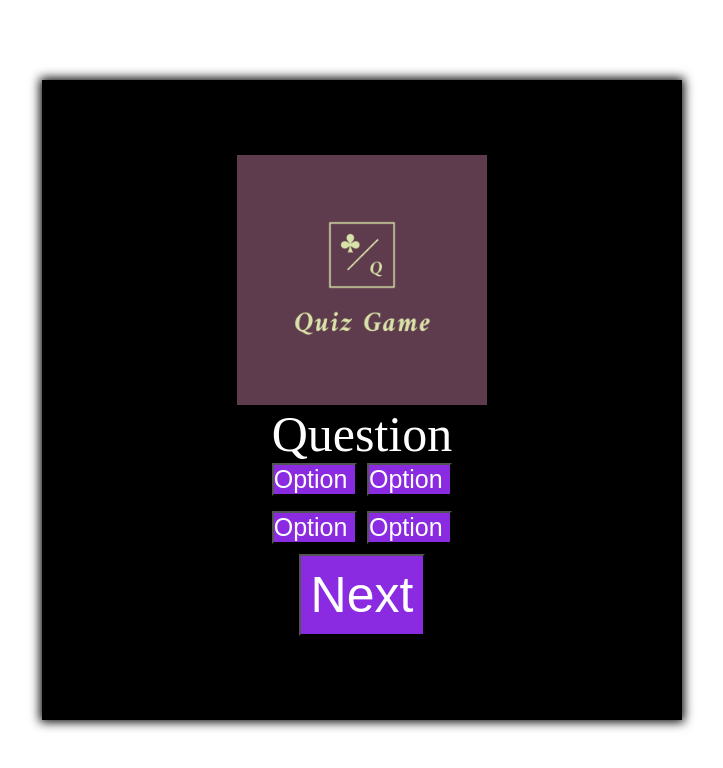
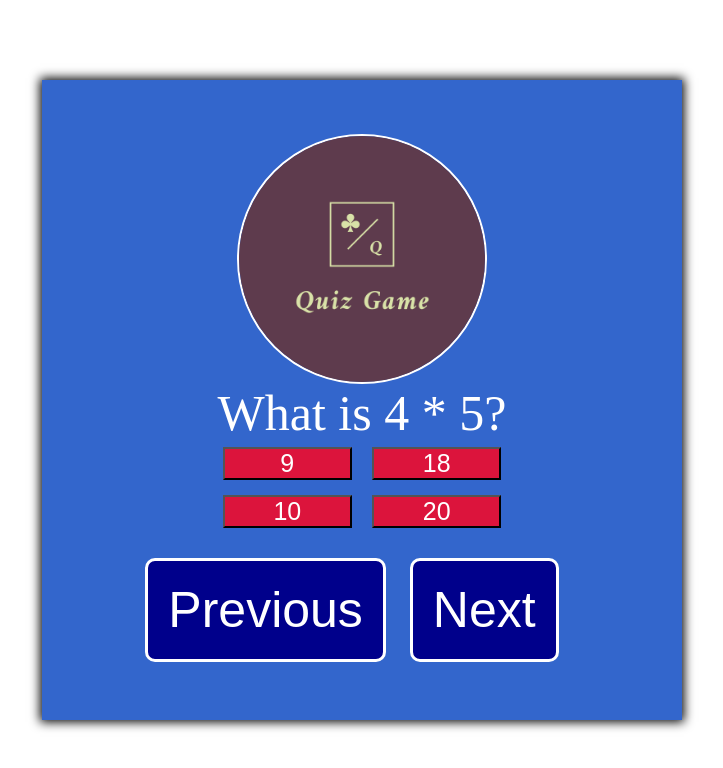
Before and after one commit to eriknyberg91/Quiz-Game, a plain HTML site: page index.html in a window 1280 px wide. Both pictures are taken after a click on the button "Start". Shown: the whole page, without its empty margins (278-1001 px from the left). Drawn offline with Linux system fonts and the light colour scheme.

Commit message:
Answers-array, css

```diff
--- a/css/quizstyle.css
+++ b/css/quizstyle.css
@@ -2,6 +2,7 @@
     box-sizing: border-box;
     padding: 0;
     margin: 0;
+
 }
 
 .container {
@@ -14,7 +15,7 @@
 }
 
 .container #quiz-box {
-    background: black;
+    background: #3366cc;
     width: 80vh;
     height: 80vh;
     color: black;
@@ -26,9 +27,14 @@
 
 }
 
+
+
 .container #quiz-box #quiz-question {
+    display: flex;
     font-size: 50px;
     color: #fff;
+    justify-content: center;
+    align-items: center;
 
 }
 
@@ -38,30 +44,53 @@
     row-gap: 5px;
     column-gap: 10px;
 
+
 }
 
 
 
-button {
-    background-color: blueviolet;
+#quiz-options button {
+    background-color:crimson;
     color: #fff;
     font-size: 25px;
-    display: flex;
-    margin-bottom: 10px;
+    cursor: pointer;
+    margin: 5px 5px;
+}
+
+#quiz-options button:hover {
+    background-color: #fff;
+    color: crimson;
 }
 
 .hide {
     display: none;
 }
 
+#controller-container {
+    margin: 5px 5px;
+}
+
 #controller-container button {
-    display: flex;
+    background-color:darkblue;
+    color: #fff;
     font-size: 50px;
-    padding: 10px;
+    padding: 20px;
+    cursor: pointer;
+    margin-top: 20px;
+    margin-right: 20px;
+    border-radius: 10px;
+    border: 3px solid white;
+
+}
+
+#controller-container button:hover {
+    background-color: #fff;
+    color: darkblue;
 }
 
 #quiz-box img {
     width: 250px;
-
+    border-radius: 150px;
+    border: 2px solid #fff;
 
 }
--- a/index.html
+++ b/index.html
@@ -6,6 +6,7 @@
     <meta name="viewport" content="width=device-width, initial-scale=1.0">
     <link rel="stylesheet" href="./css/quizstyle.css">
     <title>Quiz Game</title>
+
 </head>
 <body>
     <div class="container">
@@ -14,15 +15,16 @@
             <div id = "question-answer-box" class = "hide">
                 <div id = "quiz-question">Question</div>
                 <div id = "quiz-options">
-                    <button class = "button">Option</button>
-                    <button class = "button">Option</button>
-                    <button class = "button">Option</button>
-                    <button class = "button">Option</button>
+                    <button id = "answer-button-one">Options</button>
+                    <button id = "answer-button-two">Options</button>
+                    <button id = "answer-button-three">Options</button>
+                    <button id = "answer-button-four">Options</button>
                 </div>
             </div>
             <div id = "controller-container">
             <button id = "start-button">Start</button>
-            <button id = "next-question">Next</button>
+            <button id = "previous-question" class = "hide">Previous</button>
+            <button id = "next-question" class = "hide">Next</button>
             </div>
         </div>
     </div>
--- a/script/quizscript.js
+++ b/script/quizscript.js
@@ -1,64 +1,78 @@
-const textTest = document.getElementById('quiz-question')
+const textTest = document.getElementById("quiz-question");
 
-const questionanswerBox = document.getElementById('question-answer-box')
-const questionAsked = document.getElementById('quiz-question')
-const answersGiven = document.getElementById('button')
-const optionButtons = document.getElementById('quiz-options')
+const questionanswerBox = document.getElementById("question-answer-box");
+const questionAsked = document.getElementById("quiz-question");
+const firstAnswer = document.getElementById("answer-button-one");
+const secondAnswer = document.getElementById("answer-button-two");
+const thirdAnswer = document.getElementById("answer-button-three");
+const fourthAnswer = document.getElementById("answer-button-four");
+const optionButtons = document.getElementById("quiz-options");
 let currentQuestionIndex = 0;
 
-const startButton = document.getElementById('start-button')
-const nextButton = document.getElementById('next-question')
-const previousButton = document.getElementById('previous-question')
+
+const startButton = document.getElementById("start-button");
+const nextButton = document.getElementById("next-question");
+const previousButton = document.getElementById("previous-question");
 //nextButton.style.display = "none";
 startButton.addEventListener("click", startGame);
 nextButton.addEventListener("click", nextButtonAddIndex);
 previousButton.addEventListener("click", previousButtonMinusIndex);
 
-function startGame () {
+function startGame() {
   startButton.style.display = "none"; //classlist funkar ej?
-    questionanswerBox.classList.remove ("hide");
+  questionanswerBox.classList.remove("hide");
+  previousButton.classList.remove("hide");
+  nextButton.classList.remove("hide");
+
   showQuestions();
+  showAnswers();
+}
+
+function showQuestions() {
+  questionAsked.innerText = `${questions[currentQuestionIndex].question}`;
+}
+
+function showAnswers() {
+  firstAnswer.innerText = questions[currentQuestionIndex].answers[0].text
+  secondAnswer.innerText = questions[currentQuestionIndex].answers[1].text
+  thirdAnswer.innerText = questions[currentQuestionIndex].answers[2].text
+  fourthAnswer.innerText = questions[currentQuestionIndex].answers[3].text
+}
+
+function nextButtonAddIndex() {
+  currentQuestionIndex++;
+  showQuestions();
+  showAnswers();
 
 }
 
-
-function showQuestions () {
-    questionAsked.innerText = `${questions[currentQuestionIndex].question}`
+function previousButtonMinusIndex() {
+  currentQuestionIndex--;
+  showQuestions();
+  showAnswers();
 }
 
-function showAnswers () {
-
-}
-
-function nextButtonAddIndex () {
-    currentQuestionIndex++;
-    showQuestions();
-}
-
-function previousButtonMinusIndex () {
-    currentQuestionIndex--;
-    showQuestions();
-}
 
 const questions = [
   {
-        question: 'What is 4 * 5?',
+    question: "What is 4 * 5?",
     answers: [
-           { text: '9', correct: false },
-           { text: '18', correct: false },
-           { text: '10', correct: false },
-           { text: '20', correct: true }
-        ]
+      { text: "9", correct: false },
+      { text: "18", correct: false },
+      { text: "10", correct: false },
+      { text: "20", correct: true },
+    ],
   },
   {
-        question: 'What is a second question?',
+    question: "What is a second question?",
     answers: [
-           { text: 'Yes', correct: false },
-           { text: 'No', correct: false },
-           { text: 'Maybe', correct: false },
-           { text: 'Why?', correct: true }
-        ]
-    }
-]
-
+      { text: "Yes", correct: false },
+      { text: "No", correct: false },
+      { text: "Maybe", correct: false },
+      { text: "Why?", correct: true },
+    ],
+  },
+];
 console.log(questions);
+console.log(questions[currentQuestionIndex].question)
+console.log(questions[currentQuestionIndex].answers)
```
Also changed, not shown: img/questionbackground.jpg (added). Lines whose indentation alone changed are shown as unchanged.
